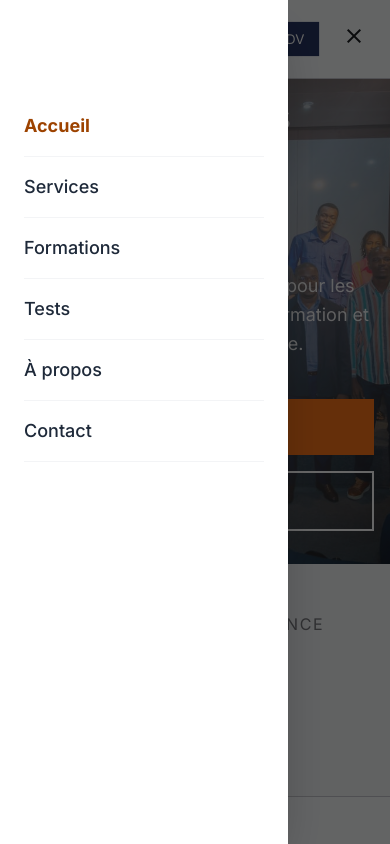
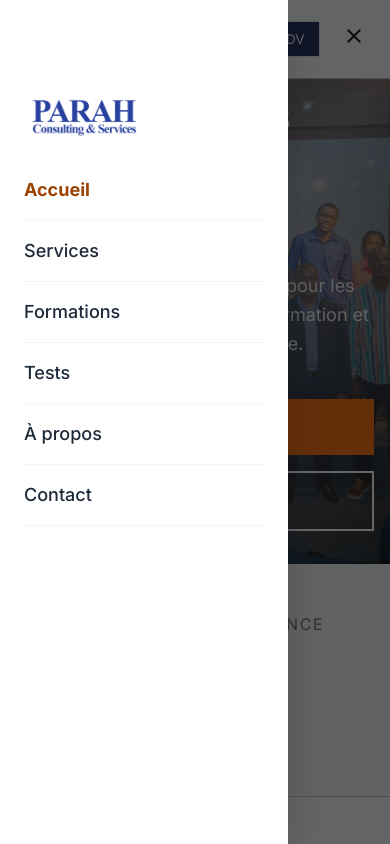
Before and after one commit to parahconsulting-code/parahconsultingservices, a Next.js app: page / in a window 390 px wide. Both pictures are taken after a click on the button "menu". Shown: the top 844 px of the page. Built offline with nearby package versions, Linux system fonts and the light colour scheme.

Commit message:
feat: add logo to mobile menu drawer

```diff
--- a/src/components/layout/header.tsx
+++ b/src/components/layout/header.tsx
@@ -81,6 +81,9 @@ export function Header() {
         <div className="fixed inset-0 z-50 md:hidden">
           <div className="absolute inset-0 bg-black/60" onClick={() => setMobileOpen(false)} />
           <nav className="absolute top-0 left-0 h-full w-72 max-w-[80vw] bg-white shadow-2xl flex flex-col pt-24 pb-8 px-6 overflow-y-auto">
+            <div className="mb-6 px-2">
+              <img src="/images/logo-header.png" alt="PARAH Consulting" width="160" height="52" className="h-10 w-auto" />
+            </div>
             {navLinks.map((link) => (
               <Link
                 key={link.href}
```
